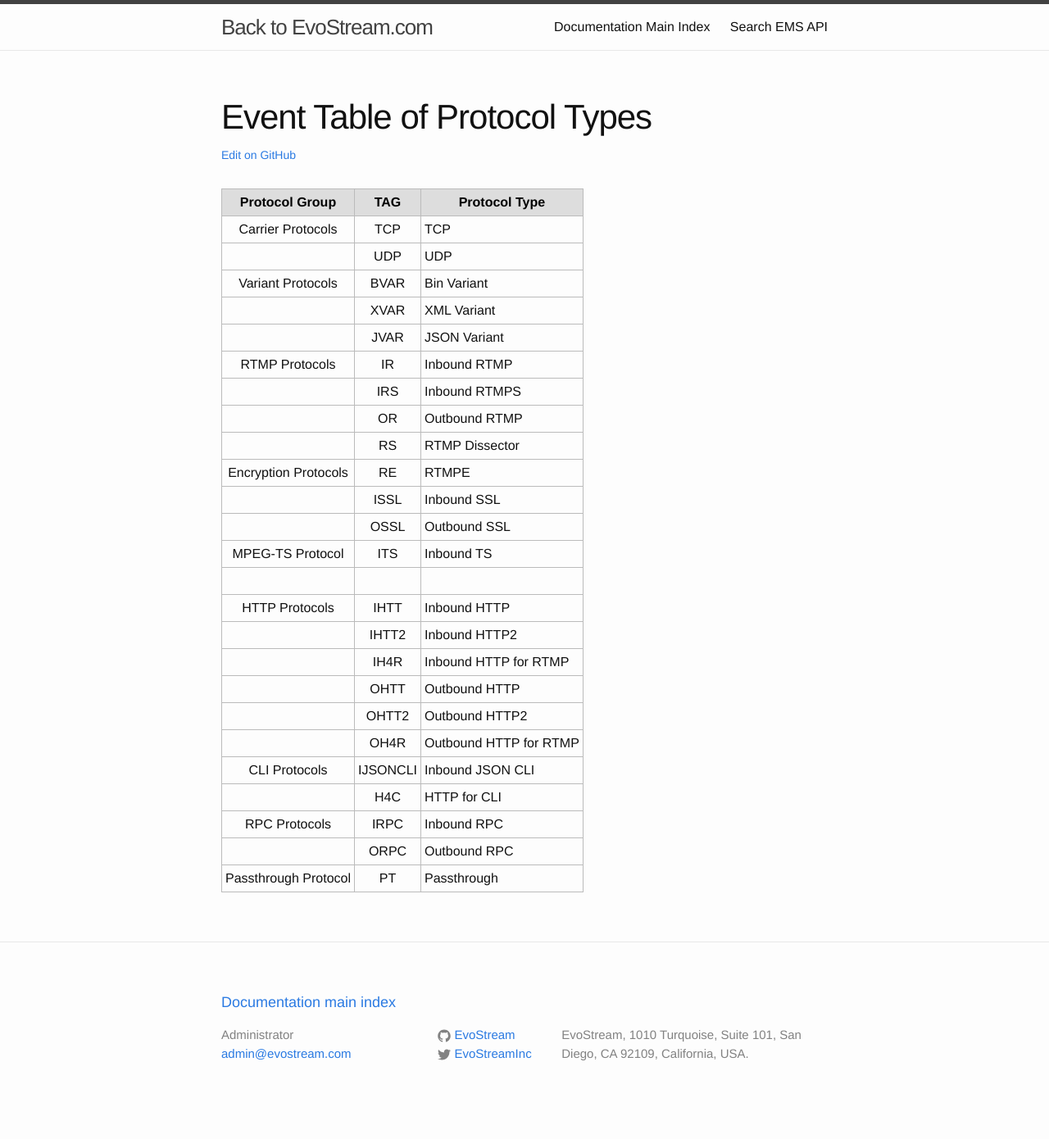
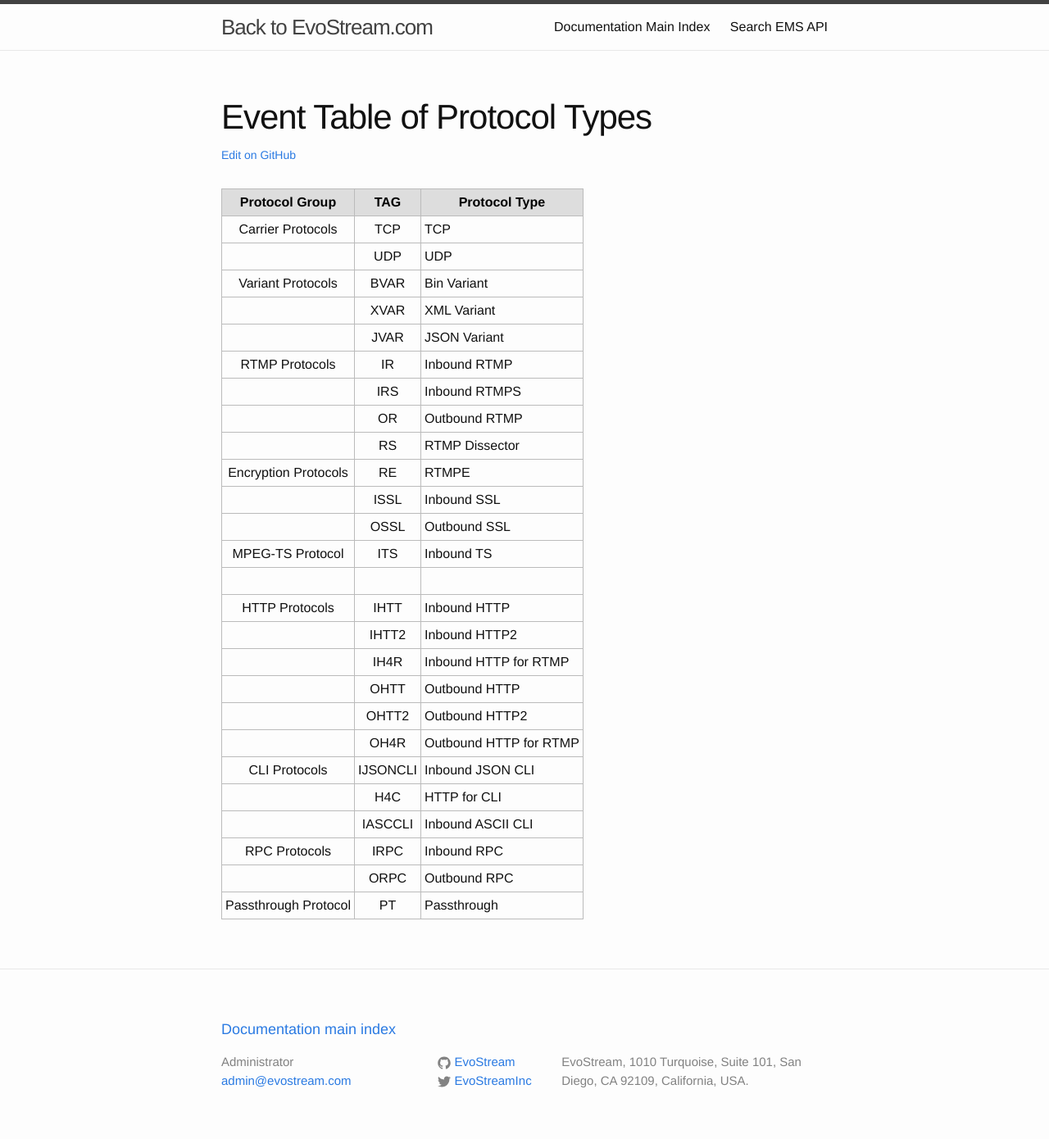
Before and after one commit to EvoStream/ems_api_definition, a Jekyll site: the page built from _posts/2016-01-01-event_table_of_protocol_types.md, in a window 1280 px wide. Shown: the whole page at 82% size. Built offline with Jekyll 4.4.1, drawn with Linux system fonts in a browser that asks for light colours; before the commit the page ends 1357 px from its top, so only the background shows below that.

Commit message:
Add ASCII CLI protocol

```diff
--- a/_posts/2016-01-01-event_table_of_protocol_types.md
+++ b/_posts/2016-01-01-event_table_of_protocol_types.md
@@ -30,6 +30,7 @@ permalink: event_table_of_protocol_types
 |                      |   OH4R   | Outbound HTTP for RTMP |
 |    CLI Protocols     | IJSONCLI | Inbound JSON CLI       |
 |                      |   H4C    | HTTP for CLI           |
+|                      | IASCCLI  | Inbound ASCII CLI      |
 |    RPC Protocols     |   IRPC   | Inbound RPC            |
 |                      |   ORPC   | Outbound RPC           |
 | Passthrough Protocol |    PT    | Passthrough            |
```
